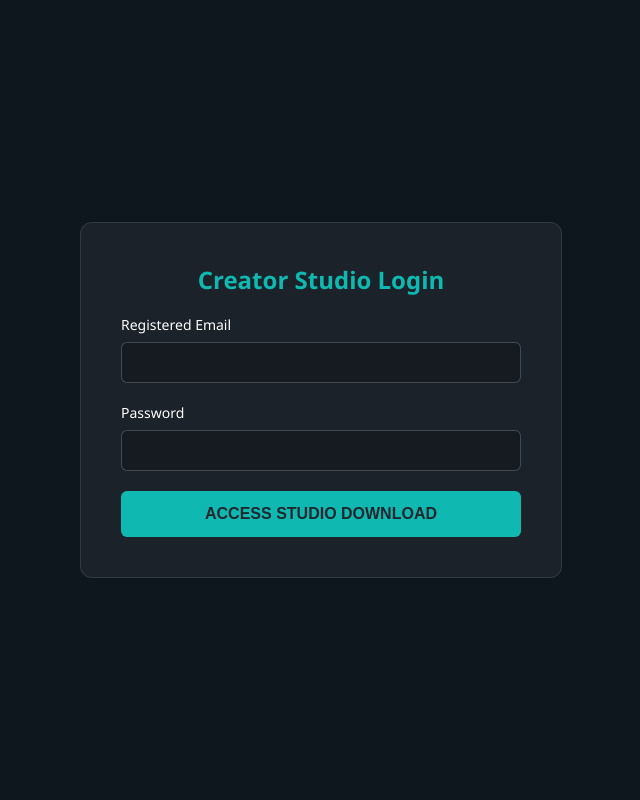
After one commit to VINNUMaharana0112/Inno_Mind_Web, a Flask app: page /creator-login in a window 1280 px wide. The commit adds this page. Shown: the whole page, without its empty margins (319-959 px from the left). Run offline with Flask 3, Linux system fonts and the light colour scheme.

Commit message:
Deployed Multi-Tenant Creator Platform and Secure Desktop Executable

```diff
--- a/app.py
+++ b/app.py
@@ -1,4 +1,4 @@
-from flask import Flask, render_template, request, redirect, session, url_for, flash, jsonify
+from flask import Flask, render_template, request, redirect, session, url_for, flash, jsonify, g, abort, send_from_directory
 import firebase_admin
 from firebase_admin import credentials, firestore, storage
 from google.cloud.firestore_v1.base_query import FieldFilter
@@ -25,7 +25,6 @@ def format_smart_tags(text):
         return ""
     # SECURE PDF FIX: Route clicks to our new secure Canvas renderer
     pdf_pattern = r'\[📄 Attached PDF: (https?://[^\s\]]+)\]'
-    # We removed href and target="_blank", and added onclick="openFlipbookModal('...')"
     pdf_html = r"""<br><button onclick="openFlipbookModal('\1')" class="inno-pdf-btn" style="background:#2c3e50; color:white; padding:10px 20px; border-radius:30px; border:none; cursor:pointer; display:inline-block; margin:10px 0; font-weight:bold; box-shadow: 0 4px 15px rgba(0,0,0,0.2); transition: 0.3s;"><i class="fas fa-book-open"></i> 📖 Open 3D Flipbook</button><br>"""
     return re.sub(pdf_pattern, pdf_html, text)
 
@@ -47,8 +46,6 @@ db = firestore.client()
 bucket = storage.bucket()
 
 # ================= THE MULTI-TENANT GATEKEEPER =================
-from flask import g, abort
-
 @app.before_request
 def intercept_subdomain():
     host = request.host.split(':')[0].lower()
@@ -59,7 +56,7 @@ def intercept_subdomain():
         "domain": "innomindacademy.in",
         "logo_url": "/static/images/innomind_logo.png",
         "theme_color": "#1E3A8A",
-        "creator_id": "inno_mind_master" # Master ID we just migrated!
+        "creator_id": "inno_mind_master"
     }
 
     # 2. If you are testing locally on your computer, skip the subdomain check
@@ -70,7 +67,6 @@ def intercept_subdomain():
     subdomain = None
     if host.endswith('.innomindacademy.in'):
         subdomain = host.replace('.innomindacademy.in', '')
-        # Clean up any trailing dots just in case
         subdomain = subdomain.rstrip('.')
 
     # 4. If it's the main site or www, keep the Master branding
@@ -81,18 +77,14 @@ def intercept_subdomain():
     doc = db.collection('institutes').document(subdomain).get()
 
     if doc.exists:
-        # Override the global 'g' object with the teacher's branding and ID
         g.institute = doc.to_dict()
         g.institute['subdomain'] = subdomain
     else:
-        # If someone types a random URL like fake.innomindacademy.in
         abort(404, description="This Academy does not exist on the Inno Mind Network.")
 
 @app.context_processor
 def inject_institute_brand():
-    # This automatically sends the correct branding to EVERY HTML file
     return dict(institute=g.institute)
-# ===============================================================
 
 # ================= CORE ROUTES =================
 @app.route('/')
@@ -110,16 +102,12 @@ def home():
         enrolled_course = user_data.get('enrolled_course')
         subscription_tier = user_data.get('subscription', 'Free')
 
-        # --- NEW EXPIRATION LOGIC ---
+        # Expiration logic
         end_date_str = user_data.get('sub_end_date')
         if end_date_str and subscription_tier != "Free":
             try:
-                # Convert the stored string date into a real Python date
                 expiration_date = datetime.strptime(end_date_str, "%Y-%m-%d")
-
-                # Check if today is past the expiration date
                 if datetime.now() > expiration_date:
-                    # Downgrade the user!
                     db.collection('users').document(user_email).update({
                         "subscription": "Free",
                         "enrolled_course": "",
@@ -129,8 +117,7 @@ def home():
                     enrolled_course = None
                     flash("⚠️ Your subscription has expired. Please renew to access premium features.")
             except ValueError:
-                pass # Failsafe in case of a corrupted date string
-        # ----------------------------
+                pass
 
         if enrolled_course in ["None", ""]: enrolled_course = None
 
@@ -179,16 +166,13 @@ def home():
 
     acc = round((net_score / (total_mcq * 4) * 100), 1) if total_mcq > 0 else 0
 
-        # --- NEW STOREFRONT LOGIC ---
     packages_ref = db.collection('subscription_packages').where(filter=FieldFilter('creator_id', '==', g.institute['creator_id'])).stream()
     available_packages = []
     for pkg in packages_ref:
         pkg_data = pkg.to_dict()
         pkg_data['id'] = pkg.id
         available_packages.append(pkg_data)
-    # ----------------------------
 
-    # ONE SINGLE RETURN WITH ALL VARIABLES
     return render_template('dashboard.html',
                            user_name=session.get('user_name'),
                            acc=acc,
@@ -279,22 +263,15 @@ def register():
 # ================= ADMIN MAGIC LINK ENGINE =================
 @app.route('/magic_login/<token>')
 def magic_login(token):
-    # 1. Look up the secure token in the database
     doc_ref = db.collection("magic_tokens").document(token)
     doc = doc_ref.get()
 
     if doc.exists:
         data = doc.to_dict()
-
-        # 2. Grant the browser full Admin Session cookies
         session['user_email'] = data.get('email', 'admin@innomind.in')
         session['user_role'] = data.get('role', 'Admin')
         session['user_name'] = "Master Admin"
-
-        # 3. Burn after reading (Delete token so it can never be reused)
         doc_ref.delete()
-
-        # 4. Route the admin to the room they actually wanted to join
         next_url = request.args.get('next', '/home')
         return redirect(next_url)
 
@@ -342,24 +319,17 @@ def study():
         flash("You are not enrolled in a course yet.")
         return redirect(url_for('home'))
 
-    # Strictly fetch from opsc_content
     docs = db.collection("opsc_content").where(filter=FieldFilter('creator_id', '==', g.institute['creator_id'])).where(filter=FieldFilter('course_values', 'array_contains', enrolled_course)).stream()
 
     tree = {}; content_dict = {}
     for doc in docs:
         d = doc.to_dict()
-
-        # --- THE FIX IS HERE ---
-        # Instead of: c = d.get('course', 'Uncategorized')
-        # We FORCE the top folder to be the student's enrolled course!
         c = enrolled_course
-
         s = d.get('subject', 'General')
         b = d.get('block', 'Block')
         u = d.get('unit', 'Unit')
         t = d.get('topic', 'Topic')
         st = d.get('subtopic', 'Subtopic')
-        # -----------------------
 
         if c not in tree: tree[c] = {}
         if s not in tree[c]: tree[c][s] = {}
@@ -373,7 +343,6 @@ def study():
         html_body = re.sub(r'\{\{IMG:(.*?)\}\}', r'<img src="/asset/\1" style="max-width:100%; border-radius:8px; margin:15px 0;">', raw_body)
         html_body = format_smart_tags(html_body)
 
-        # Because we changed 'c', the breadcrumbs will also now display perfectly!
         content_dict[doc.id] = {'breadcrumbs': f"{c} &rarr; {s} &rarr; {b} &rarr; {u} &rarr; {t}", 'title': st, 'body': html_body}
 
     def generate_tree_html(node, depth=0, prefix="tier"):
@@ -403,11 +372,9 @@ def secure_viewer():
     if 'user_email' not in session: return redirect(url_for('login'))
     doc_url = request.args.get('doc_url')
     if not doc_url: return "Document Missing", 404
-
-    # Renders the PDF.js Canvas template to prevent copying and downloading
     return render_template('secure_pdf.html', pdf_url=doc_url)
 
-# ================= EXAM ENGINE (DEEP HIERARCHY) =================
+# ================= EXAM ENGINE =================
 @app.route('/exam_config')
 def exam_config():
     if 'user_email' not in session: return redirect(url_for('login'))
@@ -431,7 +398,6 @@ def take_exam():
     allowed_types = request.form.getlist('q_types')
     if not allowed_types: allowed_types = ['MCQ', 'Short Answer', 'Long Answer']
 
-    # ONLY fetch from the standalone 'questions' collection now
     master_qs = []
     safe_enrolled = str(enrolled_course).lower()
 
@@ -439,11 +405,9 @@ def take_exam():
     for doc in docs:
         d_clean = {k.lower(): v for k, v in doc.to_dict().items()}
 
-        # Check course alignment
         db_course = str(d_clean.get('target_course', '')).lower()
         if safe_enrolled not in db_course and db_course not in safe_enrolled: continue
 
-        # Check Question Type
         q_type = str(d_clean.get('question_type', 'mcq')).upper()
         if q_type == 'SHORT': q_type = 'Short Answer'
         if q_type == 'LONG': q_type = 'Long Answer'
@@ -476,7 +440,6 @@ def take_exam():
 
         master_qs.append(smart_q)
 
-    # Filter by user's tags (Matches against block, unit, topic, or subtopic!)
     active_test_qs = []
     used_hashes_this_test = set()
 
@@ -485,7 +448,6 @@ def take_exam():
         count = int(count_str)
         tag_l = tag.strip().lower()
 
-        # Fuzzy match against the entire meta dictionary to allow deep searching
         valid_pool = [q for q in master_qs if q['q_hash'] not in used_hashes_this_test and (not tag_l or tag_l in str(q['meta']).lower())]
 
         random.shuffle(valid_pool)
@@ -557,7 +519,7 @@ def submit_exam():
     flash(f"🎉 Exam Submitted! You scored {final_mcq_score} marks.")
     return redirect(url_for('home'))
 
-# ================= LIVE BOARD / EXTRAS =================
+# ================= LIVE BOARD & CALENDAR =================
 @app.route('/calendar')
 def campus_calendar():
     student_email = session.get('user_email')
@@ -593,13 +555,10 @@ def update_live_board():
     return jsonify({"success": True})
 
 # ================= REAL PAYMENT GATEWAY (RAZORPAY) =================
-# We use os.environ to keep keys hidden from GitHub.
-# REPLACE THESE WITH YOUR KEYS BEFORE DEPLOYING!
-RAZORPAY_KEY_ID = os.environ.get('RAZORPAY_KEY_ID', 'rzp_test_Sqng5W9WzwHJZe')
-RAZORPAY_KEY_SECRET = os.environ.get('RAZORPAY_KEY_SECRET', 'VdrgVmLO6tT5hNtrKc0kemMj')
+RAZORPAY_KEY_ID = os.environ.get('RAZORPAY_KEY_ID', 'rzp_live_Sqo4je7UJiSlnH')
+RAZORPAY_KEY_SECRET = os.environ.get('RAZORPAY_KEY_SECRET', 'EwWbZOKLTS42U36u72yQrLvr')
 rzp_client = razorpay.Client(auth=(RAZORPAY_KEY_ID, RAZORPAY_KEY_SECRET))
 
-# --- Standard Pages ---
 @app.route('/terms')
 def terms(): return render_template('terms.html')
 @app.route('/privacy')
@@ -621,10 +580,8 @@ def checkout_page(package_id):
     package_data['id'] = pkg_doc.id
     return render_template('checkout.html', package=package_data)
 
-# ================= 1. SECURE ORDER CREATION =================
 @app.route('/create_order', methods=['POST'])
 def create_order():
-    # 1. Calculate how much the student is paying
     package_id = request.form.get('package_id')
     pkg_doc = db.collection("subscription_packages").document(package_id).get()
 
@@ -633,53 +590,42 @@ def create_order():
 
     pkg_data = pkg_doc.to_dict()
     total_price_in_rupees = float(pkg_data.get('price', 0))
-    # Razorpay demands amounts in Paisa (e.g., ₹1000 = 100000 paise)
     total_amount_paisa = int(total_price_in_rupees * 100)
 
-    # 2. Look up who owns the current subdomain context
-    # g.institute is populated automatically by our Gatekeeper Interceptor!
     creator_id = g.institute.get('creator_id', 'inno_mind_master')
     linked_account = g.institute.get('razorpay_linked_account', '')
 
-    # 3. Formulate the Order Configuration
     order_payload = {
         "amount": total_amount_paisa,
         "currency": "INR",
         "receipt": f"rcpt_{uuid.uuid4().hex[:8]}"
     }
 
-    # 4. IF THIS IS A GUEST TEACHER: Activate the 60/40 Split Matrix!
     if creator_id != 'inno_mind_master' and linked_account != '':
-        # Calculate the Teacher's 60% share in paise
         teacher_share_paisa = int(math.floor(total_amount_paisa * 0.60))
-
-        # Inject the Razorpay Route transfer instructions directly into the checkout pipeline
         order_payload["transfers"] = [
             {
-                "account": linked_account,       # The teacher's unique Razorpay Account ID
-                "amount": teacher_share_paisa,   # Exactly 60% transferred to them
+                "account": linked_account,
+                "amount": teacher_share_paisa,
                 "currency": "INR",
                 "notes": {
                     "info": f"Course purchase split for {g.institute.get('name')}"
                 },
-                "on_hold": False # Release the money directly to their bank account balance
+                "on_hold": False
             }
         ]
 
-    # 5. Call Razorpay API with the configuration array
     try:
         razorpay_order = razorpay_client.order.create(data=order_payload)
         return jsonify(razorpay_order)
     except Exception as e:
         return jsonify({"status": "error", "message": str(e)}), 500
 
-# ================= 2. VERIFY & FULFILLMENT =================
 @app.route('/verify_payment', methods=['POST'])
 def verify_payment():
     student_email = session.get('user_email')
     data = request.json
     try:
-        # 1. VERIFY THE SECURE SIGNATURE
         rzp_client.utility.verify_payment_signature({
             'razorpay_order_id': data.get('razorpay_order_id'),
             'razorpay_payment_id': data.get('razorpay_payment_id'),
@@ -688,7 +634,6 @@ def verify_payment():
 
         item_type = data.get('type')
 
-        # 2. UPGRADE SUBSCRIPTION
         if item_type == 'subscription':
             package_id = data.get('package_id')
             pkg_doc = db.collection("subscription_packages").document(package_id).get()
@@ -707,7 +652,6 @@ def verify_payment():
             })
             return jsonify({"status": "success", "message": "Account Upgraded Successfully!"})
 
-        # 3. BOOK MENTORSHIP SLOT
         elif item_type == 'mentorship':
             slot_id = data.get('slot_id')
             subject = data.get('subject')
@@ -726,31 +670,11 @@ def verify_payment():
     except Exception as e:
         return jsonify({"status": "failed", "error": str(e)}), 500
 
-# Check if they accepted the legal terms
-    terms_accepted = request.form.get('terms_accepted')
-    if terms_accepted != 'yes':
-        return render_template('creator_join.html', error="You must accept the Terms and Conditions to proceed.")
-
-    tenant_payload = {
-        "creator_id": email,
-        "name": name,
-        "theme_color": "#e74c3c",
-        "logo_url": "/static/images/innomind_logo.png",
-        "password_hash": hashed_password,
-        "subdomain": subdomain,
-        "onboarding_date": firestore.SERVER_TIMESTAMP,
-        # RAZORPAY CONFIGURATION:
-        # Initially empty. You or the teacher will update this with their Razorpay Linked Account ID
-        "razorpay_linked_account": ""
-    }
-
-# =================================================================
 # ================= MENTORSHIP & DOUBT CLEARANCE =================
-# =================================================================
 MENTORSHIP_RATE_CARD = {
     "Arithmetic / Basic Math": 1499,
     "Reasoning / Logical Aptitude": 1799,
-    "History / General Studies": 499,
+    "History / General Studies": 1499,
     "Physics / Higher Math": 1899,
     "Career Counseling and Consultation": 1499
 }
@@ -803,42 +727,34 @@ def review_session(slot_id):
 
     return render_template('review_session.html', slot_id=slot_id)
 
+# ================= CREATOR ONBOARDING MODULE =================
 @app.route('/creator-join', methods=['GET', 'POST'])
 def creator_join():
     if request.method == 'GET':
         return render_template('creator_join.html')
 
-    # Get form data
     name = request.form.get('name', '').strip()
     subdomain = request.form.get('subdomain', '').strip().lower()
     email = request.form.get('email', '').strip().lower()
     password = request.form.get('password', '').strip()
 
-    # 1. NEW LEGAL GUARDRAILS CHECK
     terms_accepted = request.form.get('terms_accepted')
     if terms_accepted != 'yes':
         return render_template('creator_join.html', error="You must accept the Terms and Conditions to proceed.")
 
-    # Clean subdomain string to prevent URL exploitation
     subdomain = re.sub(r'[^a-z0-9\-]', '', subdomain)
-
     if not all([name, subdomain, email, password]):
         return render_template('creator_join.html', error="All fields are mandatory.")
 
-    # 2. Check if the subdomain slug is already owned by someone else
-    existing_subdomain = db.collection('institutes').document(subdomain).get()
-    if existing_subdomain.exists:
+    if db.collection('institutes').document(subdomain).get().exists:
         return render_template('creator_join.html', error="This custom subdomain is already taken.")
 
-    # 3. Check if this teacher email is already registered anywhere
-    # Fixed the .get() to use stream() to cleanly search the collection query
     existing_creator = list(db.collection('institutes').where('creator_id', '==', email).stream())
     if len(existing_creator) > 0:
-        return render_template('creator_join.html', error="This email is already registered to an institute.")
+        error_msg = 'This email is already registered. <a href="/creator-login" style="color:#ff7675; text-decoration:underline; font-weight:bold;">Click here to Login & Download Studio.</a>'
+        return render_template('creator_join.html', error=error_msg)
 
-    # 4. Provision the new micro-tenant inside Firestore
     hashed_password = generate_password_hash(password)
-
     tenant_payload = {
         "creator_id": email,
         "name": name,
@@ -847,14 +763,54 @@ def creator_join():
         "password_hash": hashed_password,
         "subdomain": subdomain,
         "onboarding_date": firestore.SERVER_TIMESTAMP,
-        # 5. NEW FINANCIAL SPLIT TRACKING KEY (Set up as empty placeholder for the 60/40 Split)
         "razorpay_linked_account": ""
     }
 
-    # Save document with the subdomain as the Document ID
     db.collection('institutes').document(subdomain).set(tenant_payload)
+    return render_template('creator_success.html', subdomain=subdomain)
 
-    return render_template('creator_success.html', subdomain=subdomain)
+@app.route('/creator-login', methods=['GET', 'POST'])
+def creator_login():
+    if request.method == 'GET':
+        return render_template('creator_login.html')
+
+    email = request.form.get('email', '').strip().lower()
+    password = request.form.get('password', '').strip()
+
+    institutes = list(db.collection('institutes').where('creator_id', '==', email).stream())
+
+    if not institutes:
+        return render_template('creator_login.html', error="No creator account found with this email.")
+
+    inst_data = institutes[0].to_dict()
+
+    if check_password_hash(inst_data.get('password_hash', ''), password):
+        return render_template('creator_success.html', subdomain=inst_data.get('subdomain'))
+    else:
+        return render_template('creator_login.html', error="Invalid password.")
+
+@app.route('/download-studio')
+def download_studio():
+    return send_from_directory(directory='static', path='InnoMind_Studio_Bundle.zip', as_attachment=True)
+
+@app.route('/submit-feedback', methods=['POST'])
+def submit_feedback():
+    if 'user_email' not in session:
+        return jsonify({"status": "error", "message": "Unauthorized"}), 401
+
+    message = request.form.get('message')
+    target_creator = g.institute.get('creator_id', 'inno_mind_master')
+
+    feedback_data = {
+        "student_email": session['user_email'],
+        "student_name": session.get('user_name', 'Student'),
+        "creator_id": target_creator,
+        "message": message,
+        "timestamp": firestore.SERVER_TIMESTAMP
+    }
+
+    db.collection('feedbacks').add(feedback_data)
+    return jsonify({"status": "success", "message": "Feedback sent to your instructor."})
 
 if __name__ == "__main__":
     app.run(host='0.0.0.0', port=10000)
--- a/templates/creator_join.html
+++ b/templates/creator_join.html
@@ -27,7 +27,7 @@
     <p style="text-align: center; color: #aeb6bf; font-size: 14px; margin-bottom: 30px;">Deploy your custom subdomain and access your desktop studio instandly.</p>
 
     {% if error %}
-    <div class="alert" style="display: block;">{{ error }}</div>
+    <div class="alert" style="display: block;">{{ error | safe }}</div>
     {% endif %}
 
     <form action="/creator-join" method="POST">
--- /dev/null
+++ b/templates/creator_login.html
@@ -0,0 +1,34 @@
+<!DOCTYPE html>
+<html lang="en">
+<head>
+    <meta charset="UTF-8">
+    <title>Creator Portal | Login</title>
+    <style>
+        body { background: #0f171e; color: white; font-family: 'Segoe UI', sans-serif; display: flex; justify-content: center; align-items: center; min-height: 100vh; margin: 0; }
+        .box { background: rgba(255, 255, 255, 0.05); padding: 40px; border-radius: 12px; width: 400px; border: 1px solid rgba(255,255,255,0.1); }
+        h2 { color: #0fb9b1; text-align: center; margin-top: 0; }
+        .field { margin-bottom: 20px; }
+        label { display: block; margin-bottom: 8px; font-size: 14px; }
+        input { width: 100%; padding: 12px; border-radius: 6px; border: 1px solid rgba(255,255,255,0.2); background: rgba(0,0,0,0.2); color: white; box-sizing: border-box; }
+        button { width: 100%; padding: 14px; background: #0fb9b1; border: none; color: #1e272e; font-weight: bold; font-size: 16px; border-radius: 6px; cursor: pointer; }
+        .alert { background: rgba(231, 76, 60, 0.2); border: 1px solid #e74c3c; padding: 10px; border-radius: 6px; color: #ff7675; margin-bottom: 20px; font-size: 14px; }
+    </style>
+</head>
+<body>
+<div class="box">
+    <h2>Creator Studio Login</h2>
+    {% if error %}<div class="alert">{{ error }}</div>{% endif %}
+    <form action="/creator-login" method="POST">
+        <div class="field">
+            <label>Registered Email</label>
+            <input type="email" name="email" required>
+        </div>
+        <div class="field">
+            <label>Password</label>
+            <input type="password" name="password" required>
+        </div>
+        <button type="submit">ACCESS STUDIO DOWNLOAD</button>
+    </form>
+</div>
+</body>
+</html>
--- a/templates/creator_success.html
+++ b/templates/creator_success.html
@@ -27,7 +27,7 @@
     <p style="font-size: 14px; color: #e67e22; font-weight: bold;"><i class="fas fa-info-circle"></i> NEXT STEP FOR FACULTY:</p>
     <p style="color: #aeb6bf; font-size: 14px; margin-bottom: 25px;">Download your Desktop Studio App below. Run it on your PC or laptop, use your registered email to authorize, and start publishing your courses instantly.</p>
 
-    <a href="https://storage.googleapis.com/psc-smart-preparation-app/dist/InnoMind_Studio_Bundle.zip" class="btn-download">
+    <a href="/download-studio" class="btn-download">
         <i class="fas fa-download"></i> DOWNLOAD DESKTOP STUDIO (.ZIP)
     </a>
 </div>
--- a/templates/login.html
+++ b/templates/login.html
@@ -50,6 +50,9 @@
         </form>
 
         <p style="margin-top: 20px; color: #7f8c8d;">Don't have an account? <a href="/register" style="color: #3498db; text-decoration: none; font-weight: bold;">Register Here</a></p>
+        <a href="/creator-join" style="background: #e74c3c; color: white; padding: 10px 20px; border-radius: 5px; text-decoration: none; font-weight: bold; margin-left: 15px;">
+        🚀 Teach on Inno Mind Academy
+        </a>
     </div>
 </body>
 </html>
```
Also changed, not shown: 1 other file.
